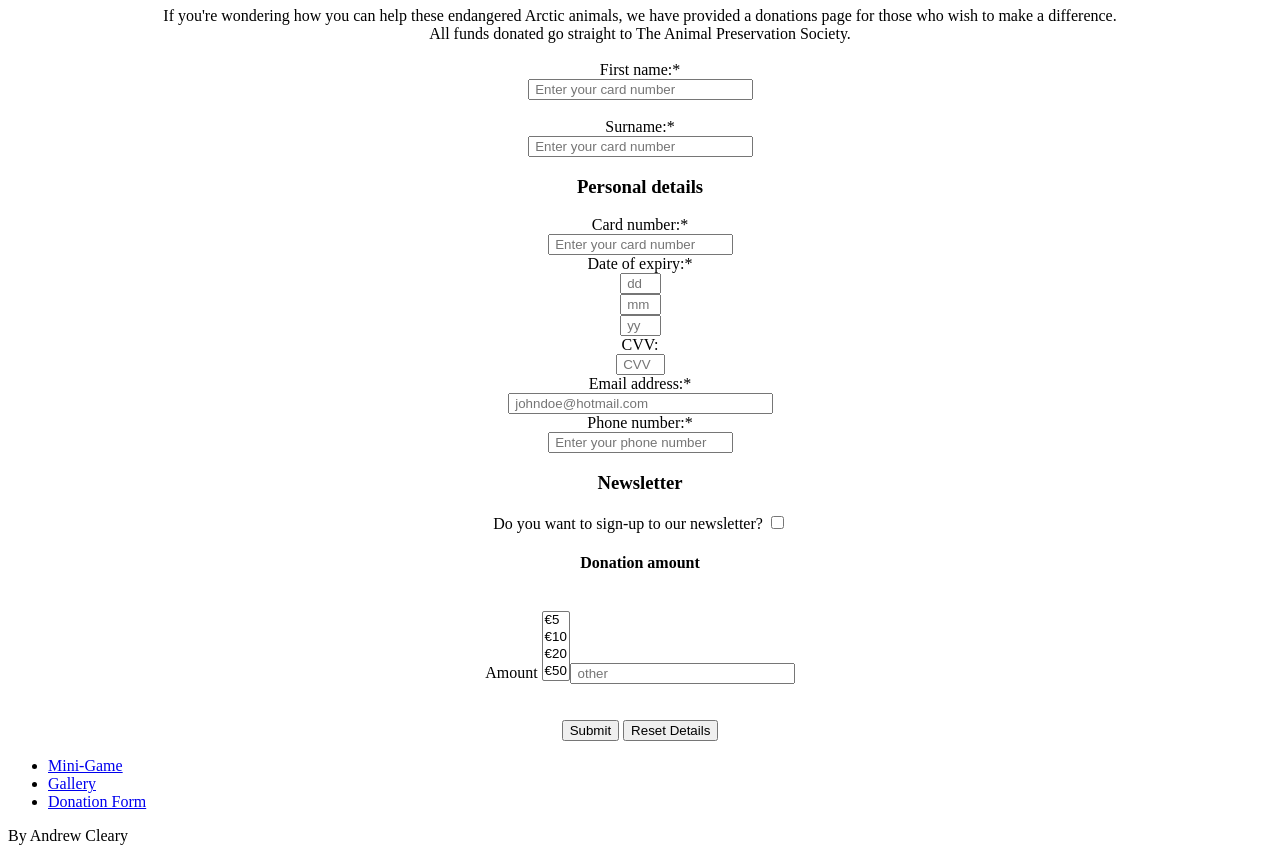
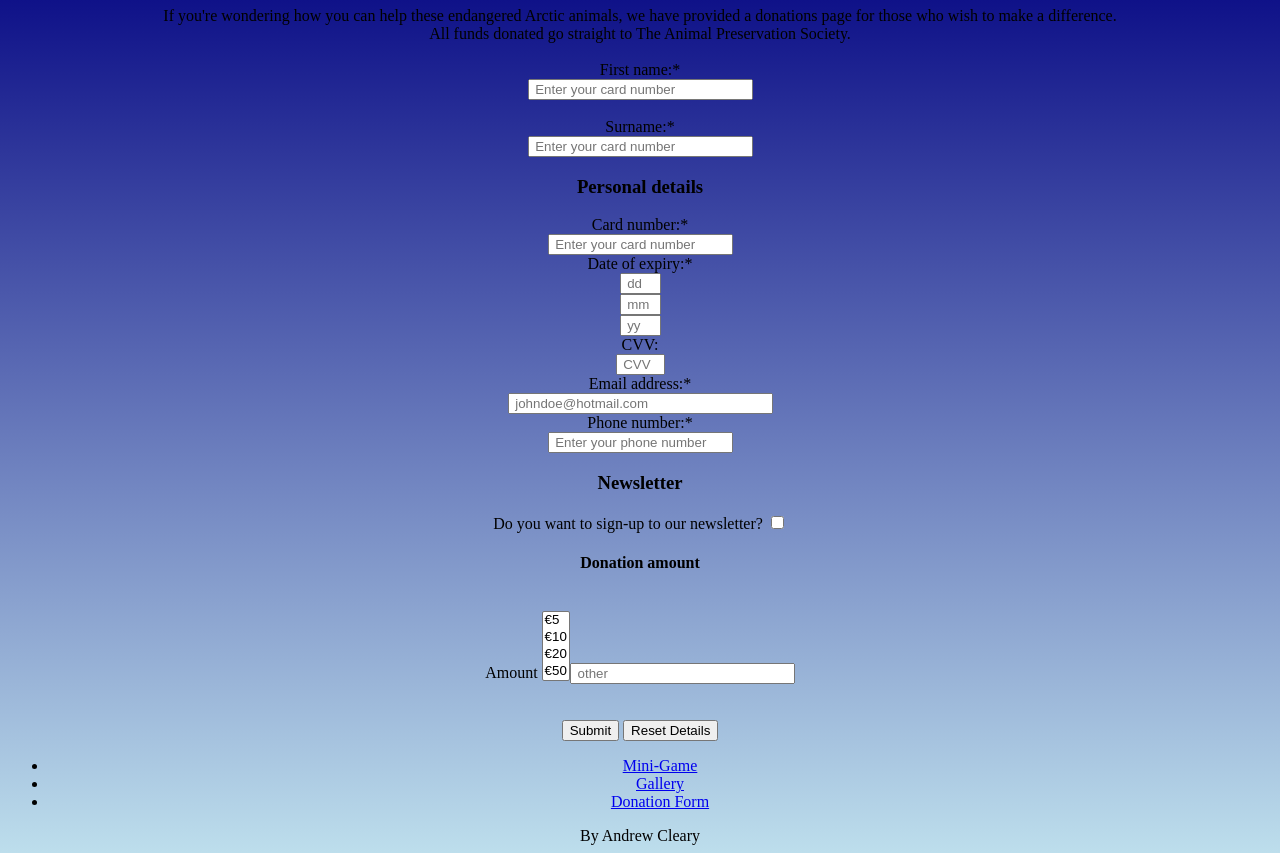
Before and after one commit to Alan-Joyce04/Project-Website, a plain HTML site: page index.html in a window 1280 px wide. Shown: the part 73-926 px from the top of the page. Drawn offline with Linux system fonts and the light colour scheme.

Commit message:
Update index.html

```diff
--- a/index.html
+++ b/index.html
@@ -3,7 +3,7 @@
 <html lang="en" class= "Andrew">
 	<head>
 		<title>Donation</title>
-		<link rel="stylesheet" href="styles.css">
+		<link rel="stylesheet" href="stylepro.css">
 		<link rel="preconnect" href="https://fonts.googleapis.com">
 		<link rel="preconnect" href="https://fonts.gstatic.com" crossorigin>
 		<link href="https://fonts.googleapis.com/css2?family=Kanit:wght@300&display=swap" rel="stylesheet">
```
